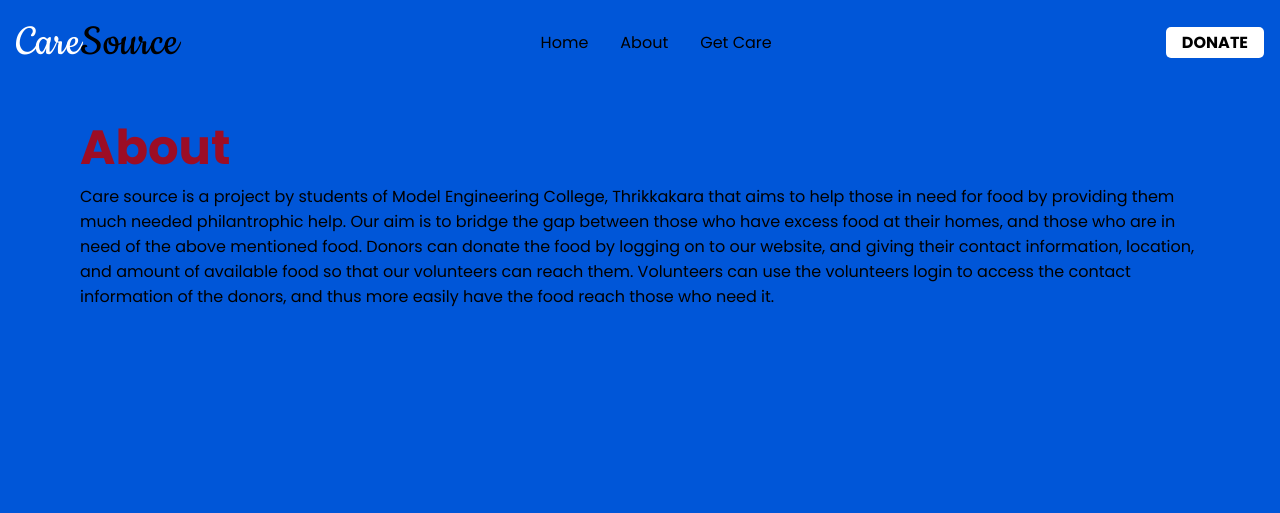
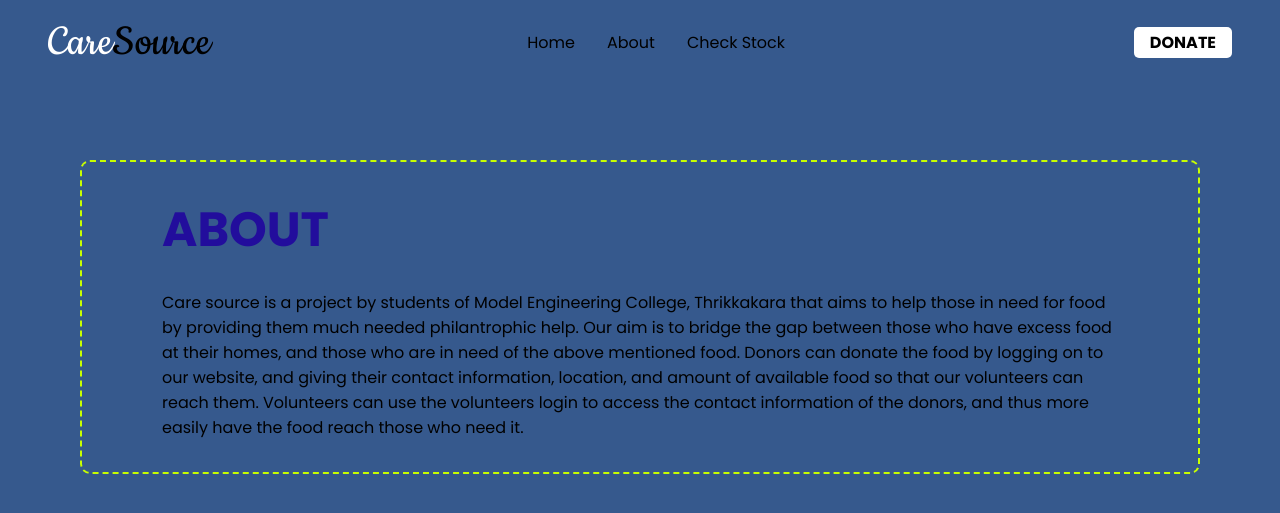
Before and after one commit to code-lover636/Hackathon-Caresource-website, a PHP site: page /about.html in a window 1280 px wide. Shown: the top 513 px of the page. Run offline with PHP 8.4, Linux system fonts and the light colour scheme.

Commit message:
Add files via upload

```diff
--- a/caresource/about.html
+++ b/caresource/about.html
@@ -13,7 +13,7 @@
             <ul>
                 <li><a href="index.html">Home</a></li>
                 <li><a href="about.html">About</a></li>
-                <li><a href="get.html">Get Care</a></li>
+                <li><a href="get.html">Check Stock</a></li>
             </ul>
             <a class="donate" href="donate.html">donate</a>
         </header>
--- a/caresource/css/main.css
+++ b/caresource/css/main.css
@@ -34,6 +34,10 @@
   z-index: -1;
 }
 
+.body::-webkit-scrollbar {
+  display: none;
+}
+
 header {
   color: white;
   position: fixed;
@@ -48,7 +52,7 @@ header {
   -webkit-box-pack: justify;
       -ms-flex-pack: justify;
           justify-content: space-between;
-  padding: 1em 1em;
+  padding: 1em 3em;
 }
 
 header a.logo {
@@ -116,7 +120,7 @@ header .donate:hover {
 .hero .slogan {
   font-size: 2rem;
   width: 50vw;
-  padding-left: 1em;
+  padding-left: 10px;
   text-align: center;
   font-family: Poppins;
   font-weight: 400;
@@ -128,30 +132,66 @@ header .donate:hover {
   display: -webkit-box;
   display: -ms-flexbox;
   display: flex;
-  -webkit-transform: translateY(50px);
-          transform: translateY(50px);
+  -webkit-box-orient: vertical;
+  -webkit-box-direction: normal;
+      -ms-flex-direction: column;
+          flex-direction: column;
+  -webkit-box-align: center;
+      -ms-flex-align: center;
+          align-items: center;
+  -webkit-box-pack: center;
+      -ms-flex-pack: center;
+          justify-content: center;
+  -webkit-transform: translateY(10px);
+          transform: translateY(10px);
 }
 
 .hero .img-container .charity-img {
   border-radius: 50%;
-  border: 2px solid white;
+  border: 2px solid #949393;
   -o-object-fit: cover;
      object-fit: cover;
-  width: 250px;
-  height: 250px;
+  width: 220px;
+  height: 220px;
+}
+
+.hero .img-container .charity-img:hover {
+  width: 230px;
+  height: 230px;
+}
+
+.hero .img-container .bottom {
+  width: 80%;
+  display: -webkit-box;
+  display: -ms-flexbox;
+  display: flex;
+  -webkit-box-align: center;
+      -ms-flex-align: center;
+          align-items: center;
+  -webkit-box-pack: justify;
+      -ms-flex-pack: justify;
+          justify-content: space-between;
 }
 
 .about-page {
-  background-color: #0056D8;
+  background-color: #36598d;
+}
+
+.about-page::-webkit-scrollbar {
+  display: none;
 }
 
 .about-page .about-section {
-  margin-top: 7em;
-  padding: 0em 5em;
+  padding: 2em 5em;
+  border: 2px dashed #c8ff00;
+  margin: 10em 5em;
+  border-radius: 10px;
 }
 
 .about-page .about-section .about-head {
   font-size: 3rem;
-  color: #9c0d25;
+  text-transform: uppercase;
+  color: #220d9c;
+  padding-bottom: .5em;
 }
 /*# sourceMappingURL=main.css.map */
--- a/caresource/css/main.scss
+++ b/caresource/css/main.scss
@@ -21,6 +21,9 @@
         top:0em;
         z-index: -1;
     }
+    &::-webkit-scrollbar {
+        display: none;
+    }
 }
 
 header{
@@ -31,7 +34,7 @@ header{
     display: flex;
     align-items: center;
     justify-content: space-between;
-    padding: 1em 1em;
+    padding: 1em 3em;
     a.logo{
         font-family: Cookie;
         font-size: 3rem;
@@ -83,7 +86,7 @@ header{
     .slogan{
         font-size: 2rem;
         width: 50vw;
-        padding-left: 1em;
+        padding-left: 10px;
         text-align: center;
         font-family: Poppins;
         font-weight: 400;
@@ -92,26 +95,45 @@ header{
     .img-container{
         width: 50vw;
         display: flex;
-        transform: translateY(50px);
+        flex-direction: column;
+        align-items: center;
+        justify-content: center;
+        transform: translateY(10px);
         .charity-img{
             border-radius: 50%;
-            border: 2px solid white;
+            border: 2px solid rgb(148, 147, 147);
             object-fit: cover;
-            width: 250px;
-            height: 250px;
-
+            width: 220px;
+            height: 220px;
+            &:hover{
+                width: 230px;
+                height: 230px;
+            }
+        }
+        .bottom{
+            width: 80%;
+            display: flex;
+            align-items: center;
+            justify-content: space-between;
         }
     }
 
 }
 .about-page{
-    background-color:#0056D8;
+    background-color:#36598d;
+    &::-webkit-scrollbar {
+        display: none;
+    }
     .about-section{
-        margin-top: 7em;
-        padding: 0em 5em;
+        padding: 2em 5em;
+        border: 2px dashed rgb(200, 255, 0);
+        margin: 10em 5em;
+        border-radius: 10px;
         .about-head{
             font-size: 3rem;
-            color: #9c0d25;
+            text-transform: uppercase;
+            color: #220d9c;
+            padding-bottom: .5em;
         }
 
     }
--- a/caresource/get.html
+++ b/caresource/get.html
@@ -13,7 +13,7 @@
             <ul>
                 <li><a href="index.html">Home</a></li>
                 <li><a href="about.html">About</a></li>
-                <li><a href="get.html">Get Care</a></li>
+                <li><a href="get.html">Check Stock</a></li>
             </ul>
             <a class="donate" href="donate.html">donate</a>
         </header>
```
Also changed, not shown: caresource/index.html (+7 -4 lines), caresource/assets/bg1.png (added), caresource/assets/bg2.png (added), 1 other file.
